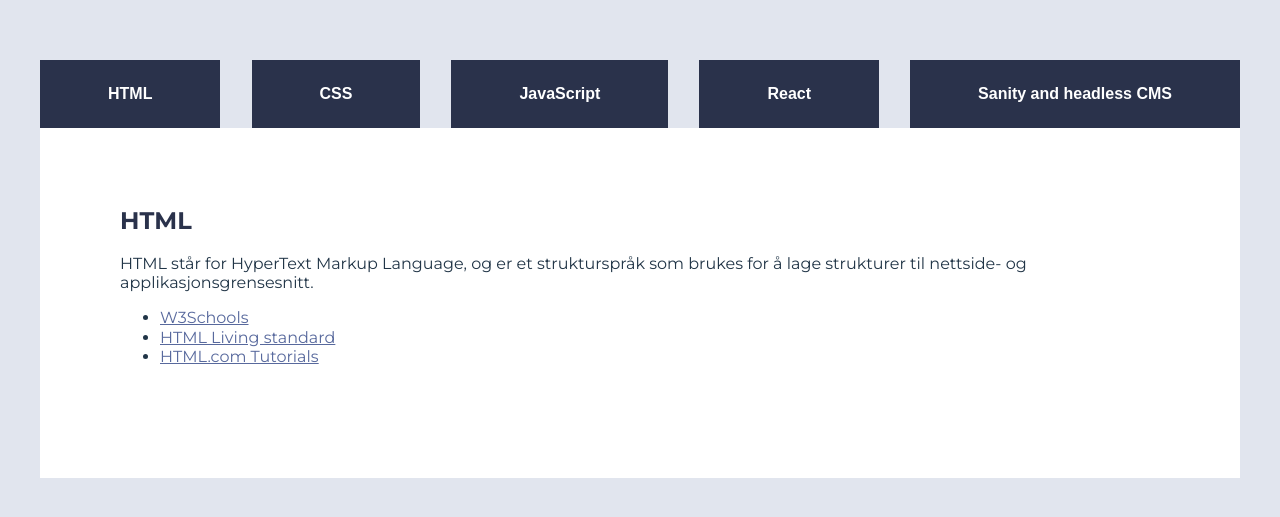
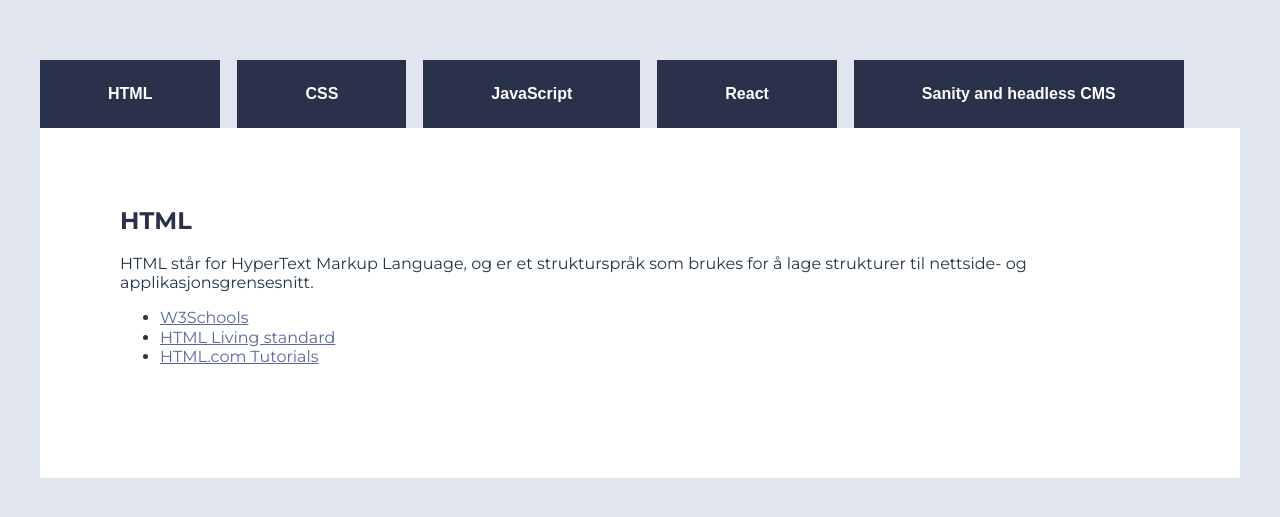
Before and after one commit to Vilped1/UIN23ak3_resourceapp_group13, a React (Vite) app in the folder arbeidskrav_3/: page / in a window 1280 px wide. Shown: the part 131-648 px from the top of the page. Built offline with nearby package versions, Linux system fonts and the light colour scheme.

Commit message:
Update Style.scss
Fiksa litt flere små feil

```diff
--- a/arbeidskrav_3/src/styles/Style.scss
+++ b/arbeidskrav_3/src/styles/Style.scss
@@ -50,7 +50,7 @@ button {
 nav ul {
     /* {Gjør at alle listeelementene ligger ved siden av hverandre istedenfor under hverandre og er sentrert */
     display: flex;
-    justify-content: space-between;
+    // justify-content: space-between;!!
     align-items: center;
     /* } */
     list-style-type: none;
@@ -59,6 +59,7 @@ nav ul {
     /* Gjør slik at det som står i vav ikke lgger seg under hverandre */
     flex-wrap: wrap;
     font-family: Arial, Helvetica, sans-serif; //!!
+    gap: 17px; //!!
 }
 
 .active {
```
